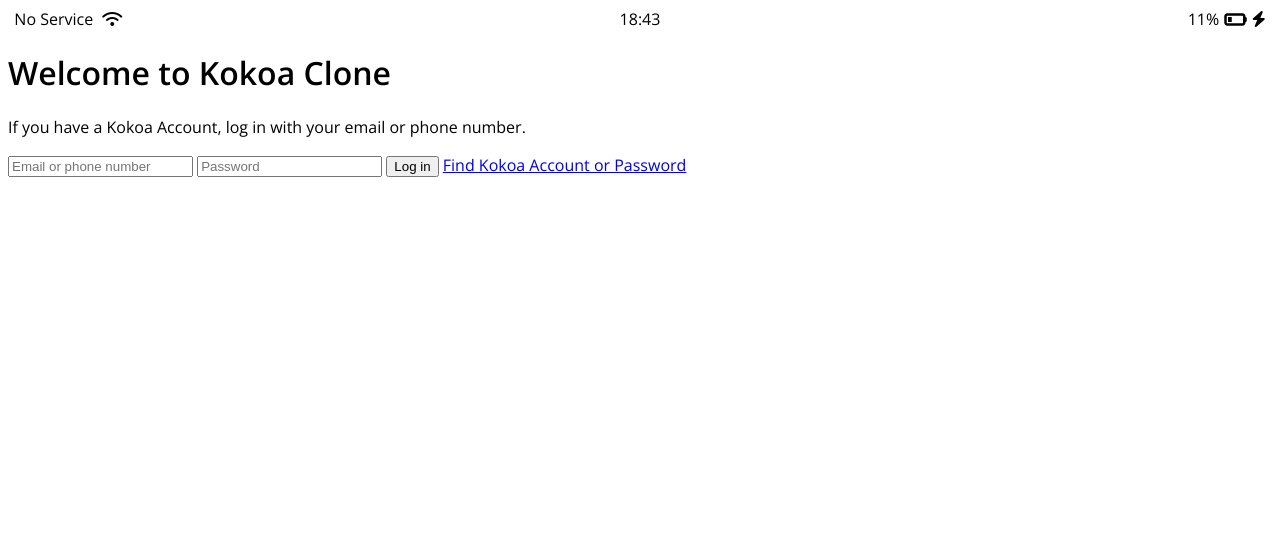
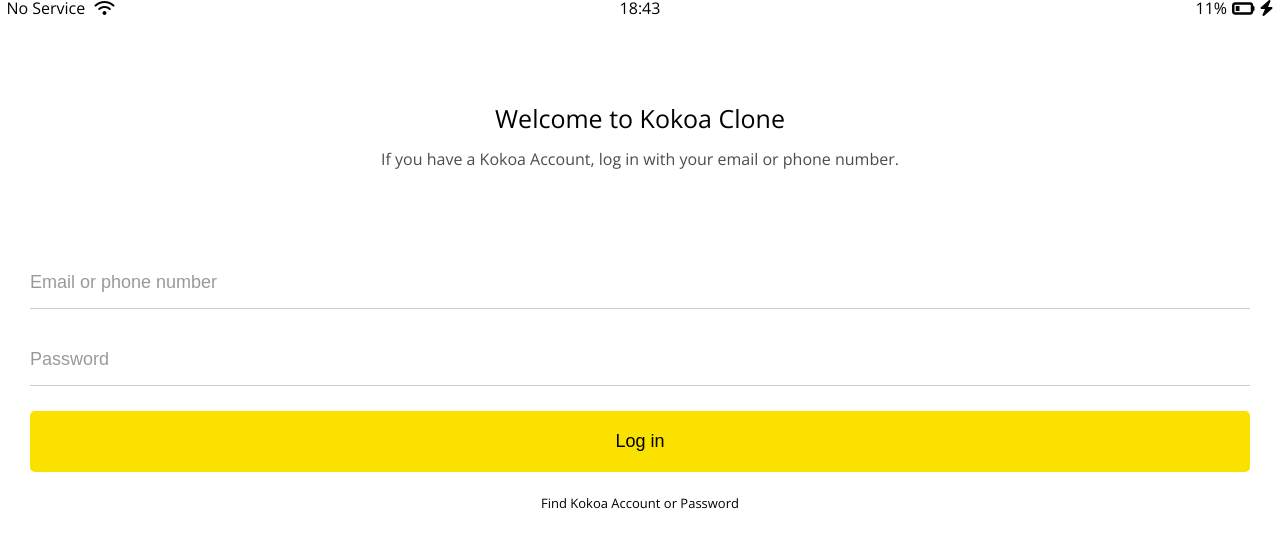
Before and after one commit to Qyupang/kokoa-clone-2021, a plain HTML site: page index.html in a window 1280 px wide. Drawn offline with nearby package versions, Linux system fonts and the light colour scheme.

Commit message:
finished first page

```diff
--- /dev/null
+++ b/css/components/status-bar.css
@@ -0,0 +1,27 @@
+.status-bar {
+    display: flex;
+    justify-content: center;
+}
+
+.status-bar__column {
+    width: 33%
+}
+
+.status-bar__column:first-child span{
+    margin-right: 5px;
+}
+
+.status-bar__column:nth-child(2) {
+    display: flex;
+    justify-content: center;
+}
+
+.status-bar__column:last-child {
+    display: flex;
+    justify-content: flex-end;
+    align-items: center;
+}
+
+.status-bar__column .fa-battery-quarter{
+    margin: 0 5px;
+}
--- /dev/null
+++ b/css/reset.css
@@ -0,0 +1,53 @@
+/* http://meyerweb.com/eric/tools/css/reset/
+   v2.0 | 20110126
+   License: none (public domain)
+*/
+
+html, body, div, span, applet, object, iframe,
+h1, h2, h3, h4, h5, h6, p, blockquote, pre,
+a, abbr, acronym, address, big, cite, code,
+del, dfn, em, img, ins, kbd, q, s, samp,
+small, strike, strong, sub, sup, tt, var,
+b, u, i, center,
+dl, dt, dd, ol, ul, li,
+fieldset, form, label, legend,
+table, caption, tbody, tfoot, thead, tr, th, td,
+article, aside, canvas, details, embed,
+figure, figcaption, footer, header, hgroup,
+menu, nav, output, ruby, section, summary,
+time, mark, audio, video {
+	margin: 0;
+	padding: 0;
+	border: 0;
+	font-size: 100%;
+	font: inherit;
+	vertical-align: baseline;
+}
+/* HTML5 display-role reset for older browsers */
+article, aside, details, figcaption, figure,
+footer, header, hgroup, menu, nav, section {
+	display: block;
+}
+body {
+	line-height: 1;
+}
+ol, ul {
+	list-style: none;
+}
+blockquote, q {
+	quotes: none;
+}
+blockquote:before, blockquote:after,
+q:before, q:after {
+	content: '';
+	content: none;
+}
+table {
+	border-collapse: collapse;
+	border-spacing: 0;
+}
+
+/* 모든 input에 적용시키기 위해 */
+input:focus {
+	outline: none;
+}
--- /dev/null
+++ b/css/screens/login.css
@@ -0,0 +1,56 @@
+.welcome-header {
+    margin: 90px 0px;
+    text-align: center;
+    display: flex;
+    flex-direction: column;
+    align-items: center;
+}
+
+.welcome-header__title {
+    margin-bottom: 20px;
+    font-size: 25px;
+}
+
+.welcome-header__text {
+    width: 60%;
+    opacity: 0.7;
+}
+
+#login-form {
+    display: flex;
+    flex-direction: column;
+    margin: 0px 30px;
+}
+
+#login-form input{
+    padding: 15px 0px;
+    border: none;
+    font-size: 18px;
+    margin-bottom: 25px;
+}
+
+#login-form input:not([type="submit"]){
+    border-bottom: 1px solid rgba(0,0,0,.2);
+    transition: border-color .3s ease-in-out;
+}
+#login-form input::placeholder{
+    color: rgba(0,0,0,.4);
+}
+
+#login-form input:focus {
+    border-color: var(--yellow);
+}
+
+#login-form input[type="submit"]{
+    background-color: var(--yellow);
+    cursor: pointer;
+    padding: 20px 0px;
+    border-radius: 5px;
+}
+
+#login-form a{
+    text-align: center;
+    text-decoration: none;
+    color:inherit;
+    font-size: 13px;
+}
--- a/css/styles.css
+++ b/css/styles.css
@@ -1,33 +1,15 @@
 /* google font에 가서 추가 폰트를 너무 많이 추가하면 무거워짐*/
 @import url('https://fonts.googleapis.com/css2?family=Open+Sans:wght@400;600&display=swap');
+
+@import "reset.css";
+@import "components/status-bar.css";
+
+/* COMPONENTS */
+@import "variables.css";
+
+/* Screens */
+@import "screens/login.css";
+
 body {
     font-family: "Open Sans", sans-serif;
 }
-
-.status-bar {
-    display: flex;
-    justify-content: center;
-}
-
-.status-bar__column {
-    width: 33%
-}
-
-.status-bar__column:first-child span{
-    margin-right: 5px;
-}
-
-.status-bar__column:nth-child(2) {
-    display: flex;
-    justify-content: center;
-}
-
-.status-bar__column:last-child {
-    display: flex;
-    justify-content: flex-end;
-    align-items: center;
-}
-
-.status-bar__column .fa-battery-quarter{
-    margin: 0 5px;
-}
--- /dev/null
+++ b/css/variables.css
@@ -0,0 +1,3 @@
+:root {
+    --yellow: #fae100;
+}
--- a/index.html
+++ b/index.html
@@ -25,7 +25,7 @@
         </div>
     </div>
 
-    <header class="welcom-header">
+    <header class="welcome-header">
         <h1 class="welcome-header__title">Welcome to Kokoa Clone</h1>
         <p class="welcome-header__text">
             If you have a Kokoa Account, log in with your email or phone number.
@@ -33,9 +33,9 @@
     </header>
 
     <!-- 앞으로의 과정 중에 폼이 사용될 일이 적기에 클래스를 따로 설정하지 않음 -->
-    <form id="login-form">
-        <input type="text" placeholder="Email or phone number">
-        <input type="password" placeholder="Password">
+    <form action="friends.html" method="get" id="login-form">
+        <input name="username" type="text" placeholder="Email or phone number">
+        <input name="password" type="password" placeholder="Password">
         <input type="submit" value="Log in">
         <a href="#">Find Kokoa Account or Password</a>
     </form>
```
Also changed, not shown: friends.html (added, +1 -0 lines).
